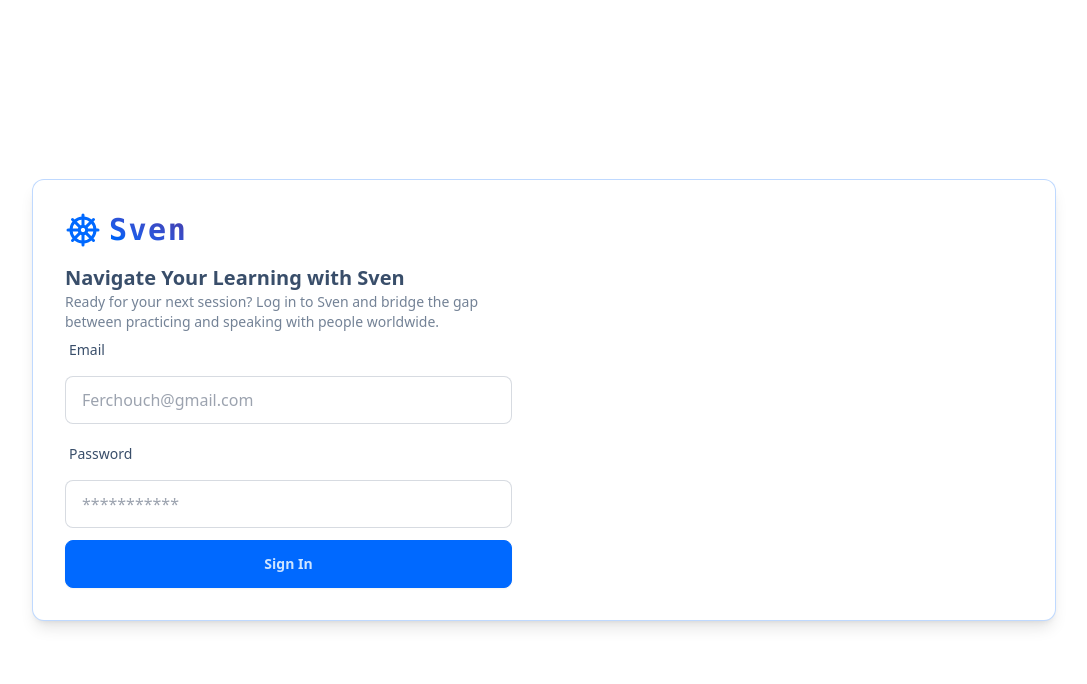
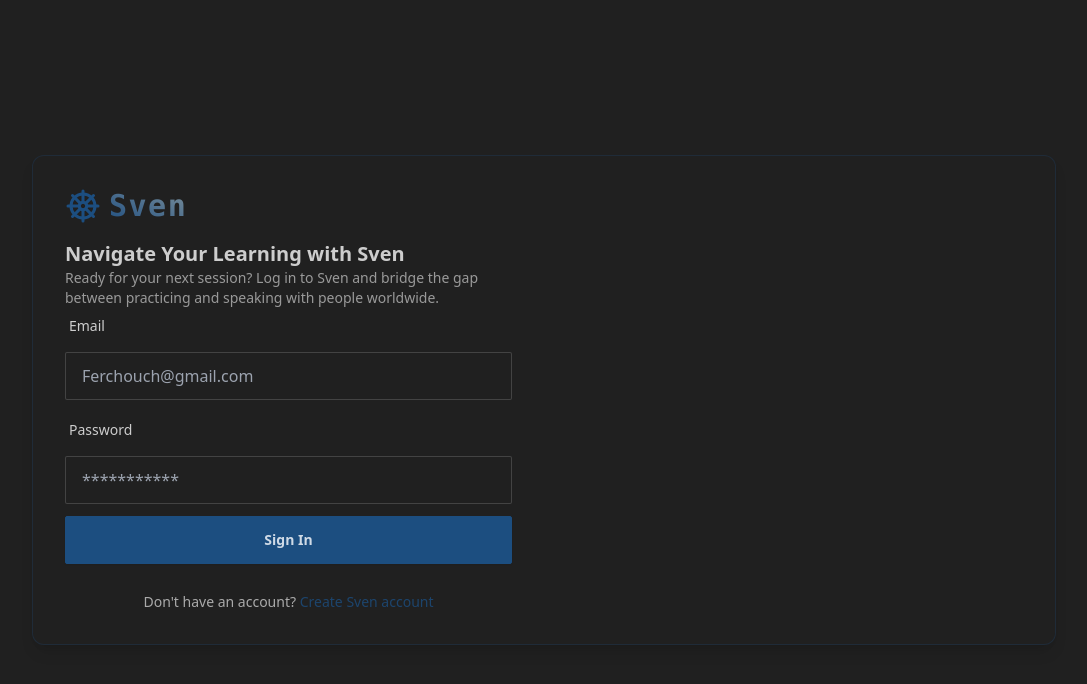
Before and after one commit to phantekzy/sven, a React app in the folder frontend/: page /login in a window 1280 px wide. Shown: the top 684 px of the page, without its empty margins (96-1183 px from the left). Built offline with nearby package versions, Linux system fonts and the light colour scheme; no server answers; the HTML template or start-up script is replaced by a standard one.

Commit message:
ui: add navigation link to signup page with proper routing syntax

```diff
--- a/frontend/src/pages/LoginPage.jsx
+++ b/frontend/src/pages/LoginPage.jsx
@@ -2,6 +2,7 @@ import { useMutation, useQueryClient } from "@tanstack/react-query"
 import { useState } from "react"
 import { login } from "../lib/api"
 import { ShipWheelIcon } from "lucide-react"
+import { Link } from "react-router"
 
 /* Login page component */
 const LoginPage = () => {
@@ -19,7 +20,7 @@ const LoginPage = () => {
         loginMutation(loginData)
     }
     return (
-        <div className="h-screen flex items-center justify-center p-4 sm:p-6 md:p-8 " data-theme="winter">
+        <div className="h-screen flex items-center justify-center p-4 sm:p-6 md:p-8 " data-theme="business">
             <div className="border border-primary/25 flex flex-col lg:flex-row w-full max-w-5xl mx-auto bg-base-100 rounded-xl shadow-lg overflow-hidden">
                 {/* Login form section */}
                 <div className="w-full lg:w-1/2 p-4 sm:p-8 flex flex-col">
@@ -86,6 +87,15 @@ const LoginPage = () => {
                                         "Sign In"
                                     )}
                                 </button>
+
+                                <div className="text-center mt-4">
+                                    <p className="text-sm opacity-80">
+                                        Don't have an account?{" "}
+                                        <Link to="/signup" className="text-primary hover:underline font-medium">
+                                            Create Sven account
+                                        </Link>
+                                    </p>
+                                </div>
                             </div>
                         </form>
                     </div>
```
